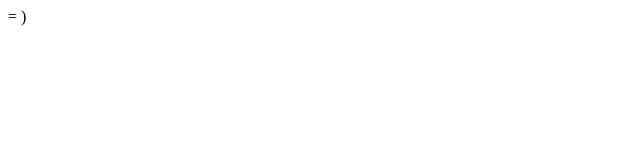
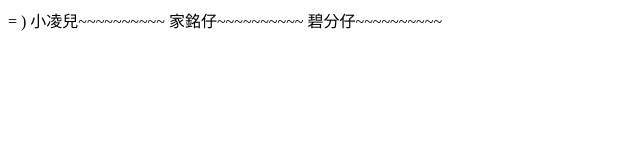
Before and after one commit to 1101137121/GitDemo, a plain HTML site: page Hello0320/index.html in a window 1280 px wide. Shown: the whole page, without its empty margins (0-640 px from the left). Drawn offline with Linux system fonts and the light colour scheme.

Commit message:
Update index.html

```diff
--- a/Hello0320/index.html
+++ b/Hello0320/index.html
@@ -5,6 +5,8 @@
 </head>
 <body>
 = )
-
+小凌兒~~~~~~~~~~
+家銘仔~~~~~~~~~~
+碧分仔~~~~~~~~~~
 </body>
 </html>
```
